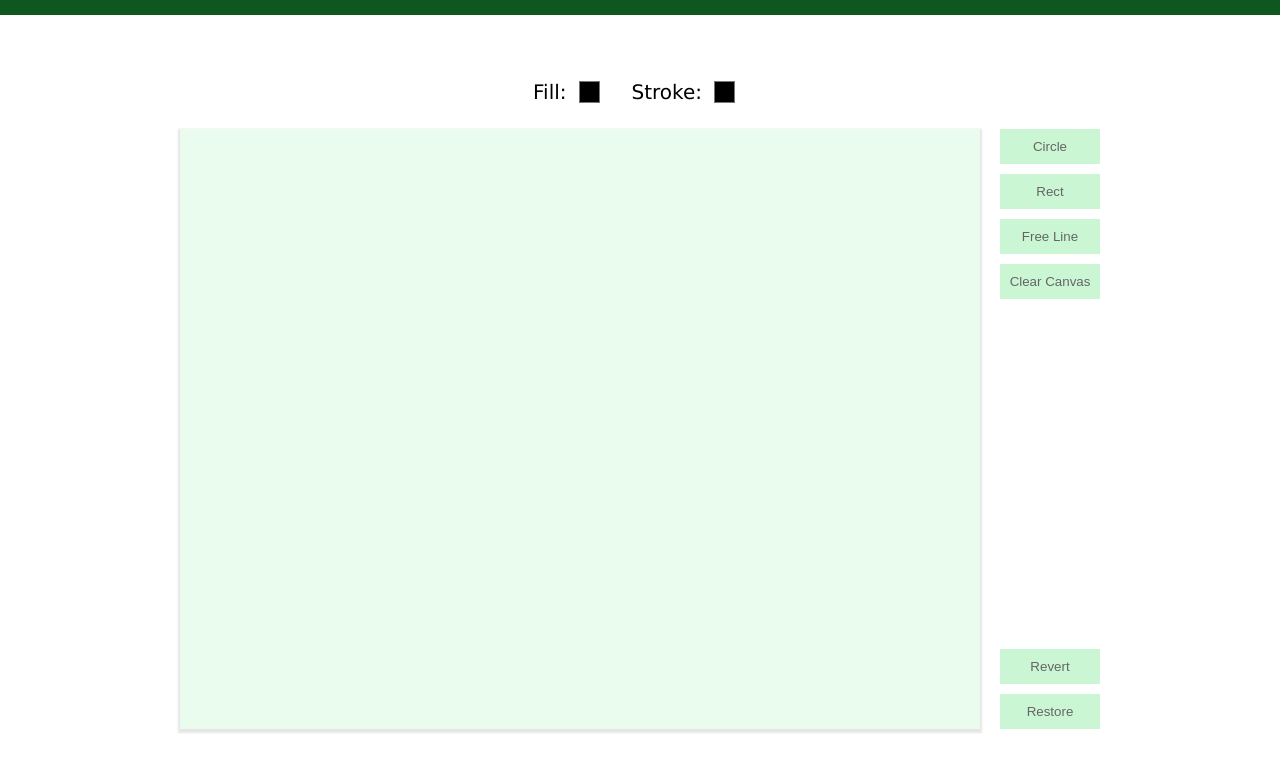
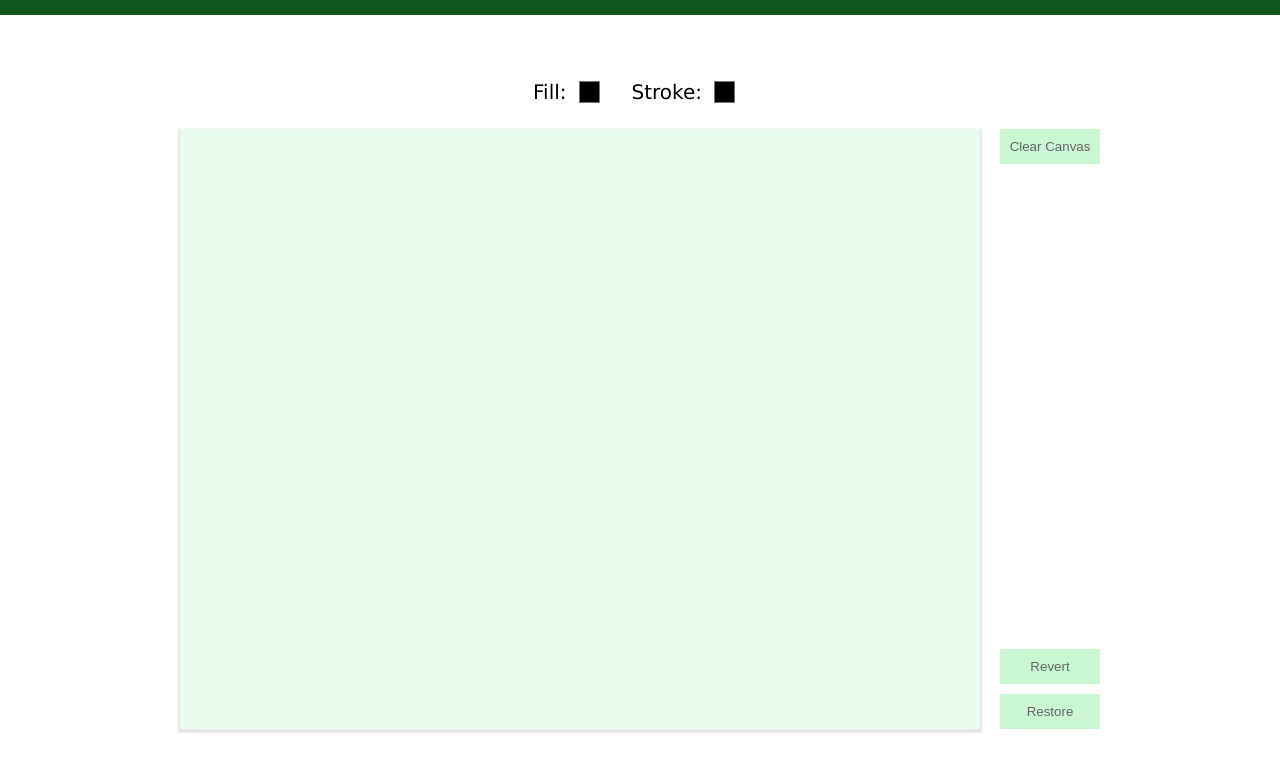
Before and after one commit to j-toscani/quicksketchcanvas, a website built with Vite: page index.html in a window 1280 px wide. Shown: the part 105-876 px from the top of the page. Built offline with nearby package versions, Linux system fonts and the light colour scheme.

Commit message:
remove markup for buttons

```diff
--- a/index.html
+++ b/index.html
@@ -30,23 +30,12 @@
     <section class="canvas-section">
       <canvas width="800" height="600"></canvas>
       <aside>
-        <ul class="drawables-list">
-          <li class="drawables-list__item">
-            <button class="canvas-button" data-drawable="circle"> Circle </button>
-          </li>
-          <li class="drawables-list__item">
-            <button class="canvas-button" data-drawable="rect"> Rect </button>
-          </li>
-          <li class="drawables-list__item">
-            <button class="canvas-button" data-drawable="free"> Free Line </button>
-          </li>
-          <li class="drawables-list__item">
-            <button class="canvas-button" id="clear"> Clear Canvas </button>
-          </li>
-        </ul>
+        <div class="drawables-list" data-canvas="drawables">
+          <button class="canvas-button" data-canvas="clear"> Clear Canvas </button>
+        </div>
         <div class="drawables-list">
-          <button class="canvas-button res-rev" id="revert"> Revert </button>
-          <button class="canvas-button res-rev" id="restore"> Restore </button>
+          <button class="canvas-button res-rev" data-canvas="revert"> Revert </button>
+          <button class="canvas-button res-rev" data-canvas="restore"> Restore </button>
         </div>
       </aside>
     </section>
```
